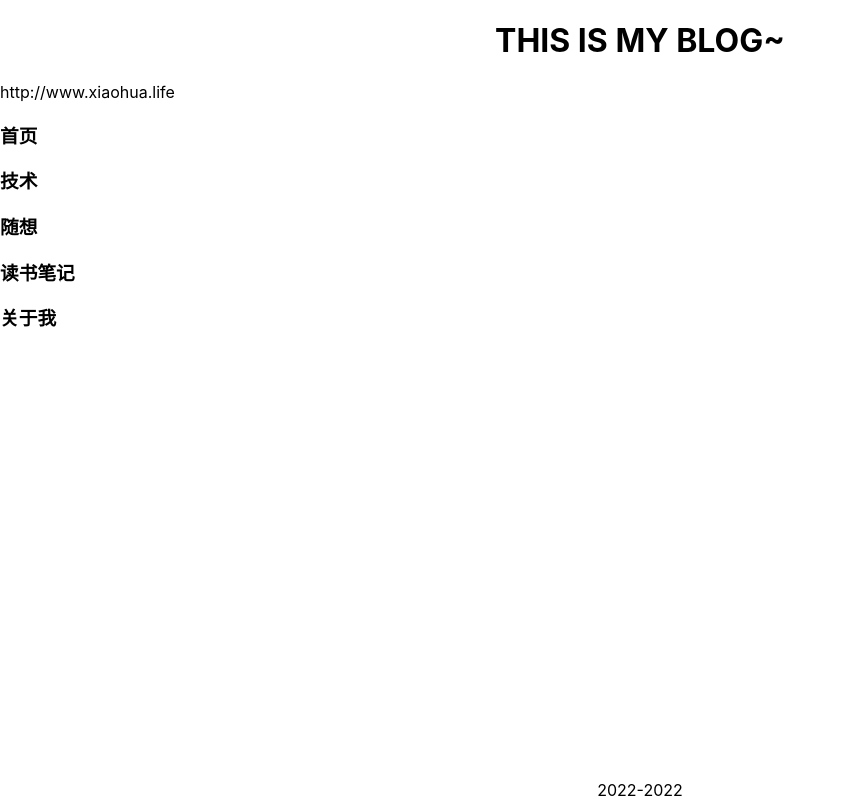
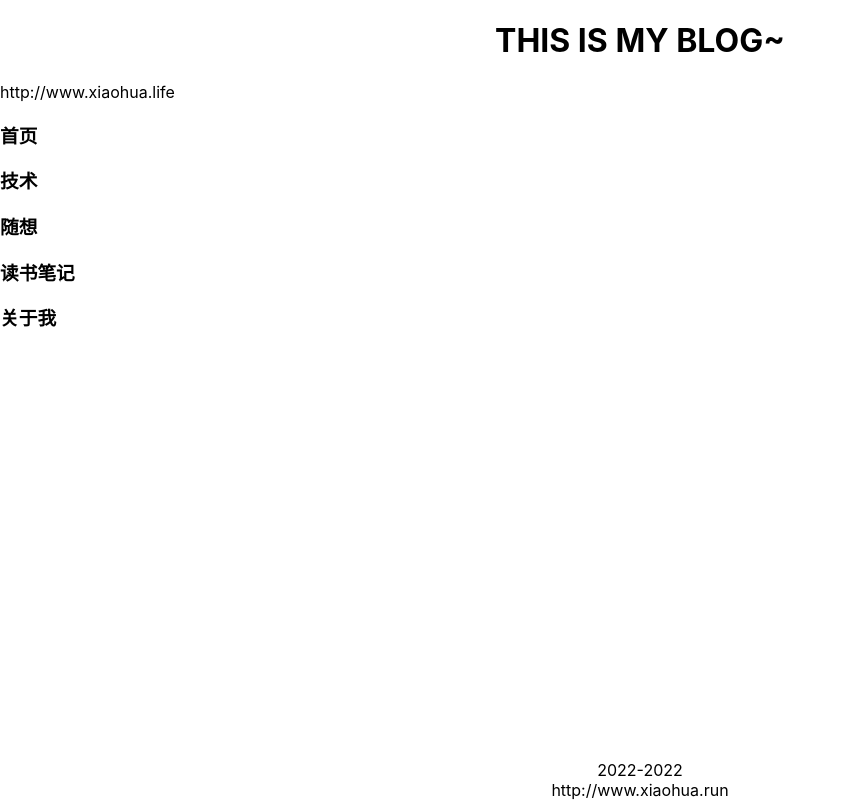
Before and after one commit to pengxiaohua/my-blog-web, a React app: page / in a window 1280 px wide. Shown: the whole page, without its empty margins (0-846 px from the left). Built offline with nearby package versions, Linux system fonts and the light colour scheme.

Commit message:
feat: 修改footer

```diff
--- a/src/components/Footer/index.scss
+++ b/src/components/Footer/index.scss
@@ -5,4 +5,5 @@
     position: fixed;
     bottom: 0;
     width: 100%;
+    flex-direction: column;
 }
--- a/src/components/Footer/index.tsx
+++ b/src/components/Footer/index.tsx
@@ -12,7 +12,10 @@ type Props = IProps & Partial<DefaultProps>
 
 const footer: FC<Props> = (props) => {
   return (
-    <div className="footer">{`2022-${new Date().getFullYear()}`}</div>
+    <div className="footer">
+        <div className="footer__years">{`2022-${new Date().getFullYear()}`}</div>
+        <div className="footer__domain-name">http://www.xiaohua.run</div>
+    </div>
   )
 }
 
```
